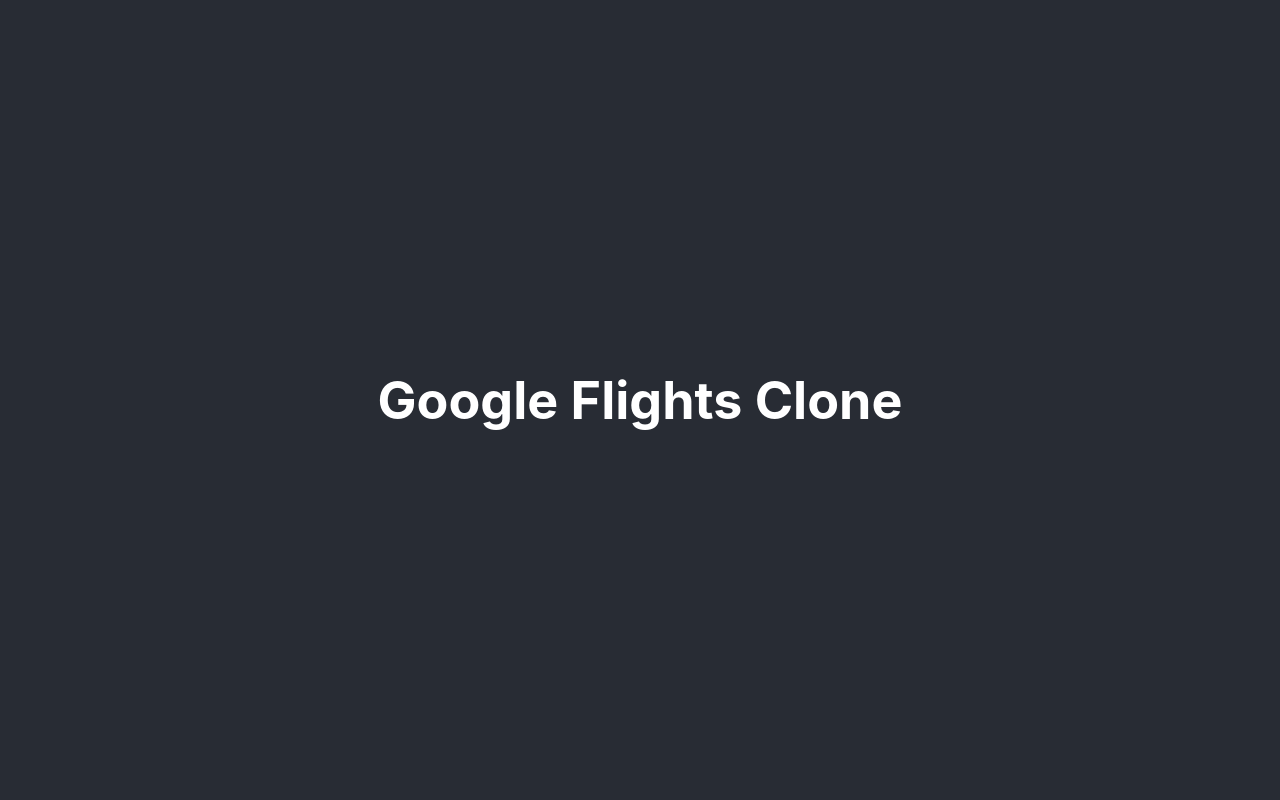
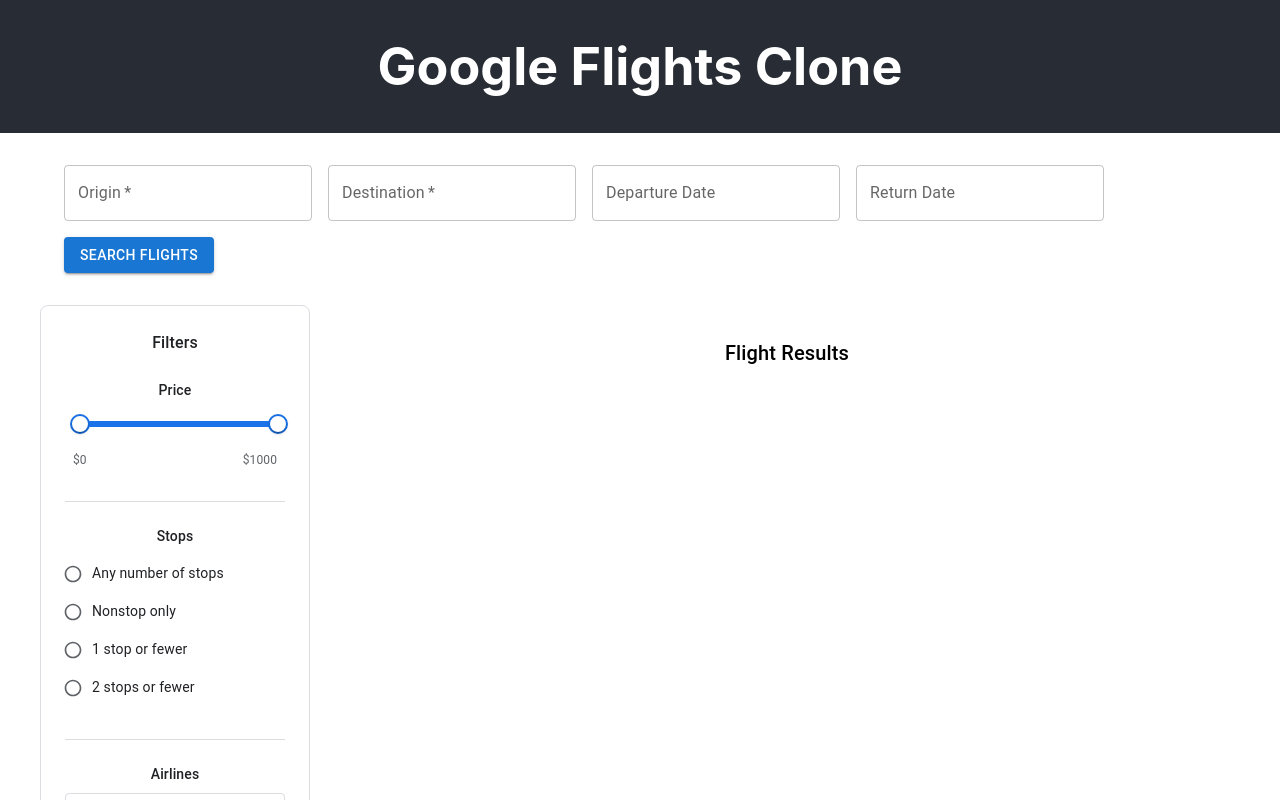
Before and after one commit to bilalsaeed232/clone-google-flights, a React (Create React App) app: page / in a window 1280 px wide. Shown: the top 800 px of the page. Built offline with nearby package versions, Linux system fonts and the light colour scheme.

Commit message:
basic styles adjustment

```diff
--- a/src/App.css
+++ b/src/App.css
@@ -2,20 +2,12 @@
   text-align: center;
 }
 
-.App-logo {
-  height: 40vmin;
-  pointer-events: none;
-}
 
 @media (prefers-reduced-motion: no-preference) {
-  .App-logo {
-    animation: App-logo-spin infinite 20s linear;
-  }
 }
 
 .App-header {
   background-color: #282c34;
-  min-height: 100vh;
   display: flex;
   flex-direction: column;
   align-items: center;
--- a/src/App.js
+++ b/src/App.js
@@ -1,8 +1,8 @@
 import { useState } from 'react';
-
 import SearchForm from './components/SearchForm';
 import FlightResults from './components/FlightResults';
 import Filters from './components/Filters';
+import { Box } from '@mui/material';
 import './App.css';
 
 function App() {
@@ -16,15 +16,11 @@
       { airline: "Airline 1", price: 200, duration: "1h 30m", stops: 0 },
       { airline: "Airline 2", price: 100, duration: "1h 30m", stops: 0 },
       { airline: "Airline 3", price: 400, duration: "1h 30m", stops: 0 },
-    ]
+    ];
 
     console.log(mockFlights);
-
-
     setFlights(mockFlights);
   };
-
-
 
   return (
     <div className="App">
@@ -33,8 +29,21 @@
       </header>
       <main className="App-main">
         <SearchForm onSearch={handleSearch} />
-        <Filters />
-        <FlightResults flights={flights} />
+        <Box
+          sx={{
+            display: 'flex',
+            gap: 3,
+            padding: '0 24px',
+            maxWidth: '1200px',
+            margin: '0 auto',
+            alignItems: 'flex-start' // This ensures filters stay at the top
+          }}
+        >
+          <Filters />
+          <Box sx={{ flexGrow: 1 }}>
+            <FlightResults flights={flights} />
+          </Box>
+        </Box>
       </main>
       <footer className="App-footer">
         {/* Add footer content */}
--- a/src/components/styles/FiltersStyles.js
+++ b/src/components/styles/FiltersStyles.js
@@ -7,7 +7,6 @@
     borderRadius: '8px',
     backgroundColor: '#fff',
     padding: 0,
-    margin: '16px'
 });
 
 export const FilterContent = styled(Box)({
```
